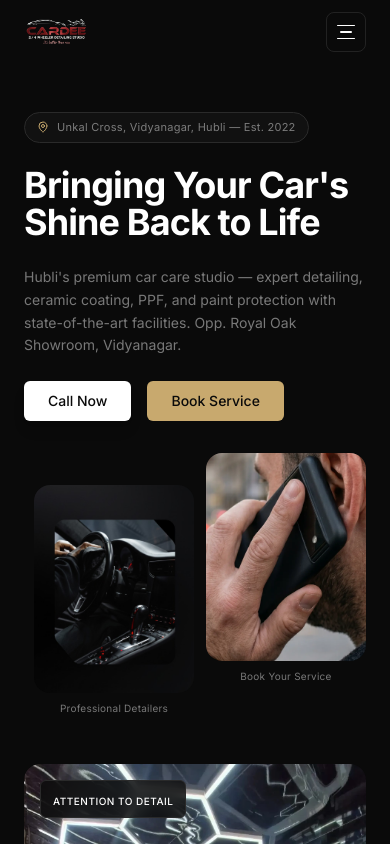
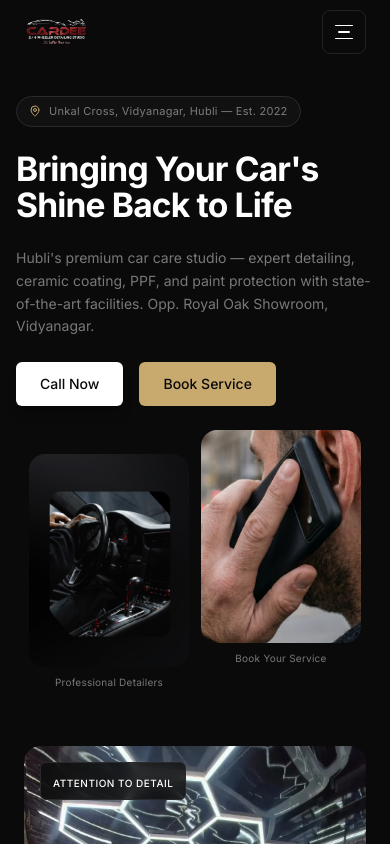
Before and after one commit to nehalnadaf-git/cardee-detailing-studio, a Next.js app: page / in a window 390 px wide. Shown: the top 844 px of the page. Built offline with nearby package versions, Linux system fonts and the light colour scheme.

Commit message:
fix: full mobile audit — responsive layout fixes across all sections, safe-area insets, iOS zoom prevention

```diff
--- a/app/globals.css
+++ b/app/globals.css
@@ -36,6 +36,8 @@
   }
   html {
     scroll-behavior: smooth;
+    /* Prevent horizontal overflow on mobile */
+    overflow-x: hidden;
   }
   body {
     background-color: var(--color-dark);
@@ -43,7 +45,17 @@
     font-family: var(--font-sans);
     -webkit-font-smoothing: antialiased;
     -moz-osx-font-smoothing: grayscale;
+    /* Prevent content from going under iOS home indicator */
+    padding-bottom: env(safe-area-inset-bottom);
+    overflow-x: hidden;
   }
+  /* Ensure minimum touch target size on mobile */
+  button, a {
+    min-height: 44px;
+    min-width: 44px;
+  }
+  /* Override for inline/decorative anchors and buttons */
+  .no-min-h { min-height: unset; min-width: unset; }
 }
 
 /* ─── Scrollbar ─────────────────────────────────────── */
--- a/app/layout.tsx
+++ b/app/layout.tsx
@@ -56,6 +56,8 @@ export const viewport: Viewport = {
   themeColor: '#0A0A0A',
   width: 'device-width',
   initialScale: 1,
+  maximumScale: 1,   // prevents iOS auto-zoom on input focus
+  userScalable: false,
 };
 
 const localBusinessSchema = {
--- a/components/sections/About.tsx
+++ b/components/sections/About.tsx
@@ -10,7 +10,7 @@ export default function About() {
   return (
     <section ref={sectionRef} id="about" className="bg-dark py-16 lg:py-24">
       <div className="max-w-[1280px] mx-auto px-6 sm:px-8 lg:px-12 xl:px-16">
-        <div className="grid lg:grid-cols-2 gap-8 lg:gap-16 items-start">
+        <div className="grid lg:grid-cols-2 gap-6 lg:gap-16 items-start">
           {/* Left - Small text */}
           <div
             className="space-y-4"
--- a/components/sections/CTABanner.tsx
+++ b/components/sections/CTABanner.tsx
@@ -57,7 +57,7 @@ export default function CTABanner() {
             data-animate-delay="180"
             data-animate-duration="800"
           >
-            <div className="relative rounded-2xl overflow-hidden aspect-[4/5] lg:aspect-[3/4]">
+            <div className="relative rounded-2xl overflow-hidden aspect-[16/10] sm:aspect-[4/5] lg:aspect-[3/4]">
               <img
                 src="/assets/asset_8.webp"
                 alt="CarDee Detailing Studio Hubli"
--- a/components/sections/Footer.tsx
+++ b/components/sections/Footer.tsx
@@ -121,7 +121,7 @@ export default function Footer() {
               <ArrowUpRight className="w-3 h-3 text-muted-foreground" />
             </div>
 
-            <div className="grid grid-cols-3 gap-6">
+            <div className="grid grid-cols-1 sm:grid-cols-3 gap-8 sm:gap-6">
               {/* Service */}
               <div>
                 <h4 className="text-white text-sm font-medium mb-4">Services</h4>
@@ -182,7 +182,7 @@ export default function Footer() {
           <img
             src="/cardee logo/Cardee logo.webp"
             alt="CarDee Detailing Studio"
-            className="h-[300px] sm:h-[500px] w-auto max-w-full object-contain scale-110 -my-10"
+            className="h-[180px] sm:h-[400px] w-auto max-w-full object-contain scale-110 -my-6 sm:-my-10"
           />
         </div>
 
--- a/components/sections/Hero.tsx
+++ b/components/sections/Hero.tsx
@@ -14,9 +14,9 @@ export default function Hero() {
   }, []);
 
   return (
-    <section id="home" className="relative bg-dark pt-28 pb-8 lg:pt-32 lg:pb-12">
-      <div className="max-w-[1280px] mx-auto px-6 sm:px-8 lg:px-12 xl:px-16">
-        <div className="grid lg:grid-cols-2 gap-8 lg:gap-12 items-center">
+    <section id="home" className="relative bg-dark pt-24 pb-10 lg:pt-32 lg:pb-12">
+      <div className="max-w-[1280px] mx-auto px-4 sm:px-8 lg:px-12 xl:px-16">
+        <div className="grid lg:grid-cols-2 gap-6 lg:gap-12 items-center">
           {/* Left Content */}
           <div className="space-y-6">
             {/* Location Badge */}
@@ -41,11 +41,9 @@ export default function Hero() {
                 transition:
                   'opacity 0.75s cubic-bezier(0.16,1,0.3,1) 80ms, transform 0.75s cubic-bezier(0.16,1,0.3,1) 80ms, filter 0.5s ease 80ms',
               }}
-              className="text-4xl sm:text-5xl lg:text-[56px] font-bold text-white leading-[1.05] tracking-tight"
+              className="text-[2.1rem] sm:text-5xl lg:text-[56px] font-bold text-white leading-[1.08] tracking-tight"
             >
-              Bringing Your Car's
-              <br />
-              Shine Back to Life
+              Bringing Your Car&apos;s Shine Back to Life
             </h1>
 
             <p
@@ -93,9 +91,10 @@ export default function Hero() {
                 'opacity 0.8s cubic-bezier(0.16,1,0.3,1) 300ms, transform 0.8s cubic-bezier(0.16,1,0.3,1) 300ms, filter 0.55s ease 300ms',
             }}
           >
-            <div className="flex gap-3 justify-end">
-              <div className="relative mt-8">
-                <div className="w-40 sm:w-48 h-52 sm:h-60 rounded-2xl overflow-hidden">
+            <div className="flex gap-3 justify-center lg:justify-end">
+              {/* Card 1 */}
+              <div className="relative mt-6 flex-1 max-w-[160px] sm:max-w-[200px]">
+                <div className="rounded-2xl overflow-hidden aspect-[3/4]">
                   <img
                     src="/assets/asset_1.jpg"
                     alt="Professional detailing at CarDee"
@@ -109,8 +108,9 @@ export default function Hero() {
                   Professional Detailers
                 </p>
               </div>
-              <div className="relative">
-                <div className="w-40 sm:w-48 h-52 sm:h-60 rounded-2xl overflow-hidden">
+              {/* Card 2 */}
+              <div className="relative flex-1 max-w-[160px] sm:max-w-[200px]">
+                <div className="rounded-2xl overflow-hidden aspect-[3/4]">
                   <img
                     src="/assets/asset-2.webp"
                     alt="Book your service at CarDee"
--- a/components/sections/ServicesGrid.tsx
+++ b/components/sections/ServicesGrid.tsx
@@ -50,7 +50,7 @@ export default function ServicesGrid() {
           </h2>
 
           <div
-            className="flex gap-4"
+            className="flex flex-wrap gap-3"
             data-animate="fade-up"
             data-animate-delay="120"
             data-animate-duration="700"
```
